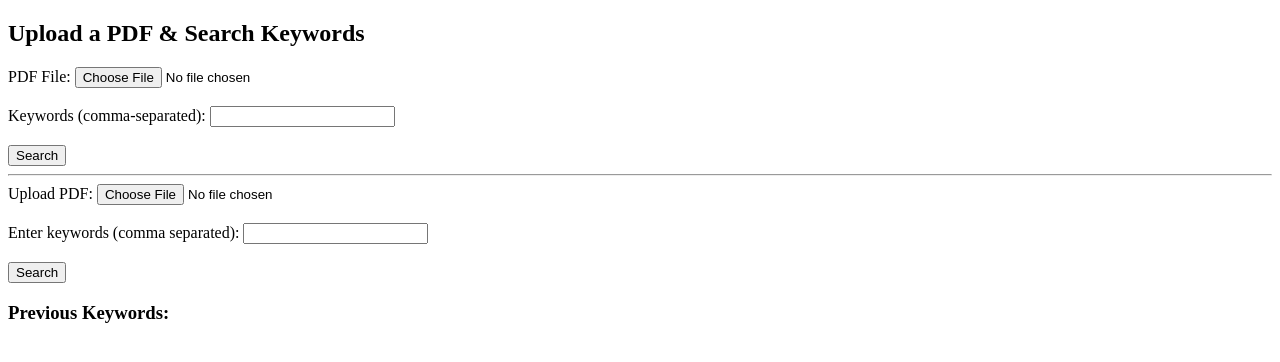
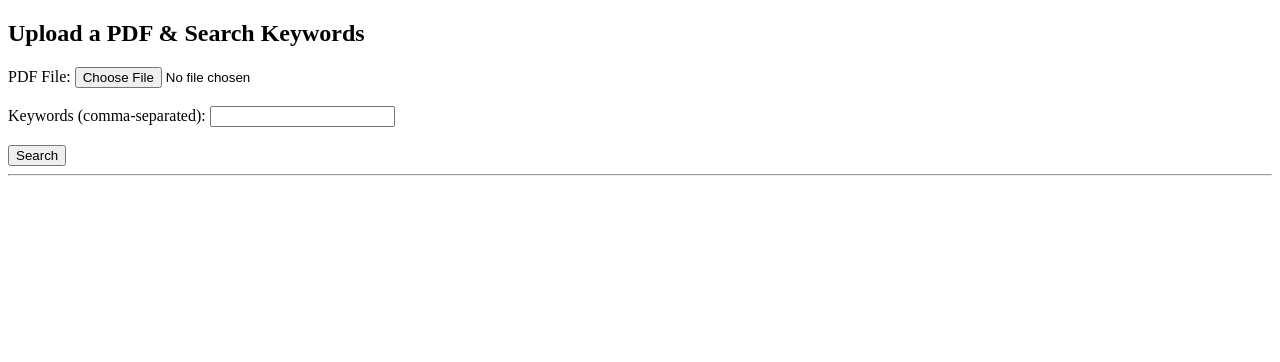
Before and after one commit to Aaronicc/pdf-keyword-search, a Flask app: page / in a window 1280 px wide. Shown: the top 362 px of the page. Run offline with Flask 3, Linux system fonts and the light colour scheme.

Commit message:
Update index.html

```diff
--- a/templates/index.html
+++ b/templates/index.html
@@ -32,7 +32,7 @@
         <p><strong>No matches found.</strong></p>
     {% endif %}
 
-    {% if previous_keywords %}
+{% if previous_keywords %}
     <hr>
     <h3>Previously Searched Keywords:</h3>
     <ul>
@@ -42,31 +42,5 @@
     </ul>
 {% endif %}
 
-<form method="POST" enctype="multipart/form-data">
-  <label>Upload PDF:</label>
-  <input type="file" name="pdf_file" required><br><br>
-
-  <label>Enter keywords (comma separated):</label>
-  <input type="text" name="keywords" id="keywordsInput" required><br><br>
-
-  <button type="submit">Search</button>
-</form>
-
-<h3>Previous Keywords:</h3>
-{% for keyword in previous_keywords %}
-  <button type="button" onclick="addKeyword('{{ keyword }}')">{{ keyword }}</button>
-{% endfor %}
-
-<script>
-  function addKeyword(keyword) {
-    const input = document.getElementById("keywordsInput");
-    let current = input.value.split(",").map(k => k.trim()).filter(k => k !== "");
-    if (!current.includes(keyword)) {
-      current.push(keyword);
-      input.value = current.join(", ");
-    }
-  }
-</script>
-
 </body>
 </html>
```
